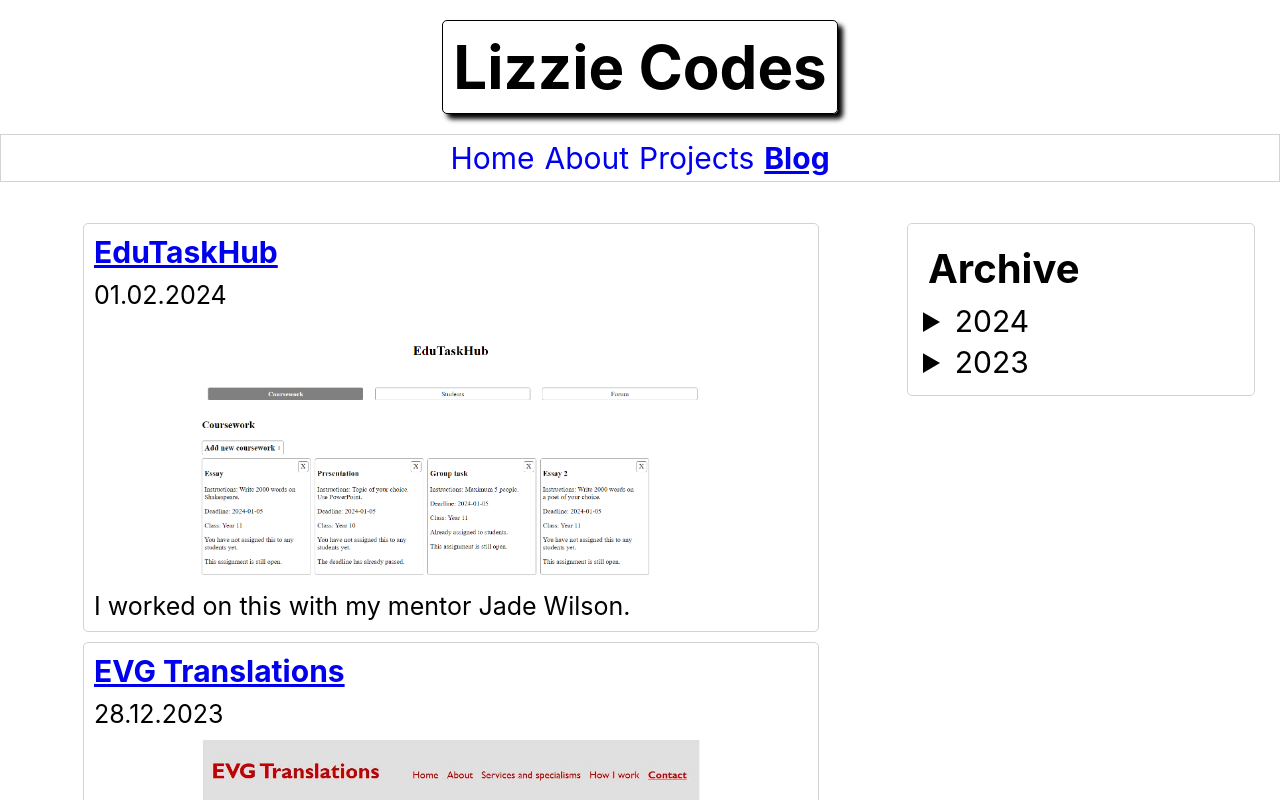
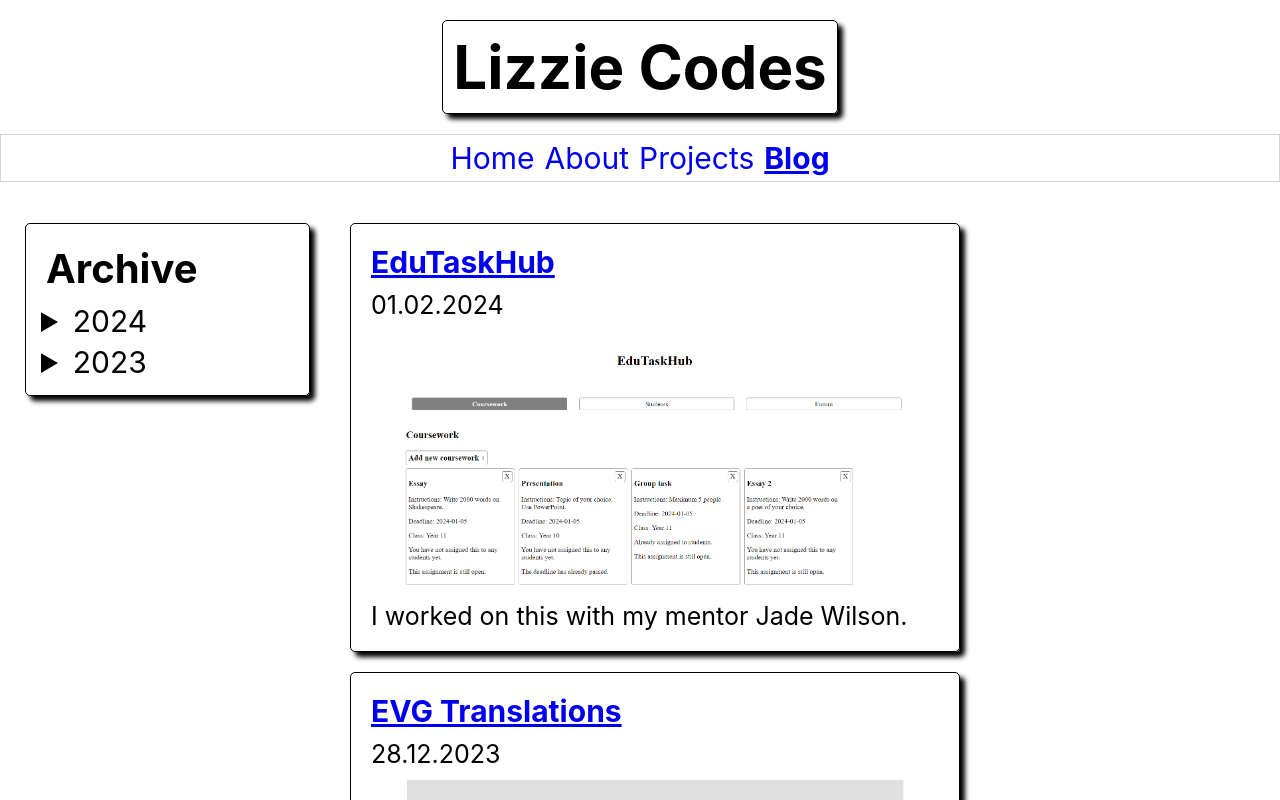
Before and after one commit to evg4/evgportfolio, a React (Create React App) app: page /blog in a window 1280 px wide. Shown: the top 800 px of the page. Built offline with nearby package versions, Linux system fonts and the light colour scheme.

Commit message:
improve layout on blog page

```diff
--- a/src/components/Archive/Archive.module.css
+++ b/src/components/Archive/Archive.module.css
@@ -1,6 +1,7 @@
 .archive {
-  border: 1px solid lightgray;
+  border: 1px solid black;
   border-radius: 5px;
+  box-shadow: 5px 5px 5px black;
   margin: 15px;
 }
 
--- a/src/components/Blog/Blog.js
+++ b/src/components/Blog/Blog.js
@@ -6,13 +6,13 @@ function Blog() {
   return (
     <section>
       <div className={styles.blogPage}>
+       <div className={styles.archive}>
+          <Archive />
+        </div>
         <div className={styles.preview}>
           <BlogPreviews />
         </div>
-        <div className={styles.archive}>
-          <Archive />
-        </div>
-      </div>
+       </div>
     </section>
   );
 }
--- a/src/components/Blog/Blog.module.css
+++ b/src/components/Blog/Blog.module.css
@@ -10,14 +10,13 @@
 }
 
 .preview { /*div within div within section */
-  width: 60%;
-  margin: 15px auto;
+  width: 50%;
+  margin: 15px ;
   padding-top: 0px;
-  border-radius: 5px;
 }
 
 .archive {
-  width: 30%;
+  width: 25%;
   position: sticky;
   top: 10px;
   height: min-content;
--- a/src/components/BlogPreviews/BlogPreviews.module.css
+++ b/src/components/BlogPreviews/BlogPreviews.module.css
@@ -4,10 +4,12 @@
 }
 
 .blogPreview { /* div within a section */
-  border: 1px solid lightgray;
+  margin: 20px 0;
+  margin-top: 0;
+  padding: 10px;
+  border: 1px solid black;
   border-radius: 5px;
-  margin: 10px 0;
-  margin-top: 0;
+  box-shadow: 5px 5px 5px black;
 }
 
 .blogPreview img {
```
